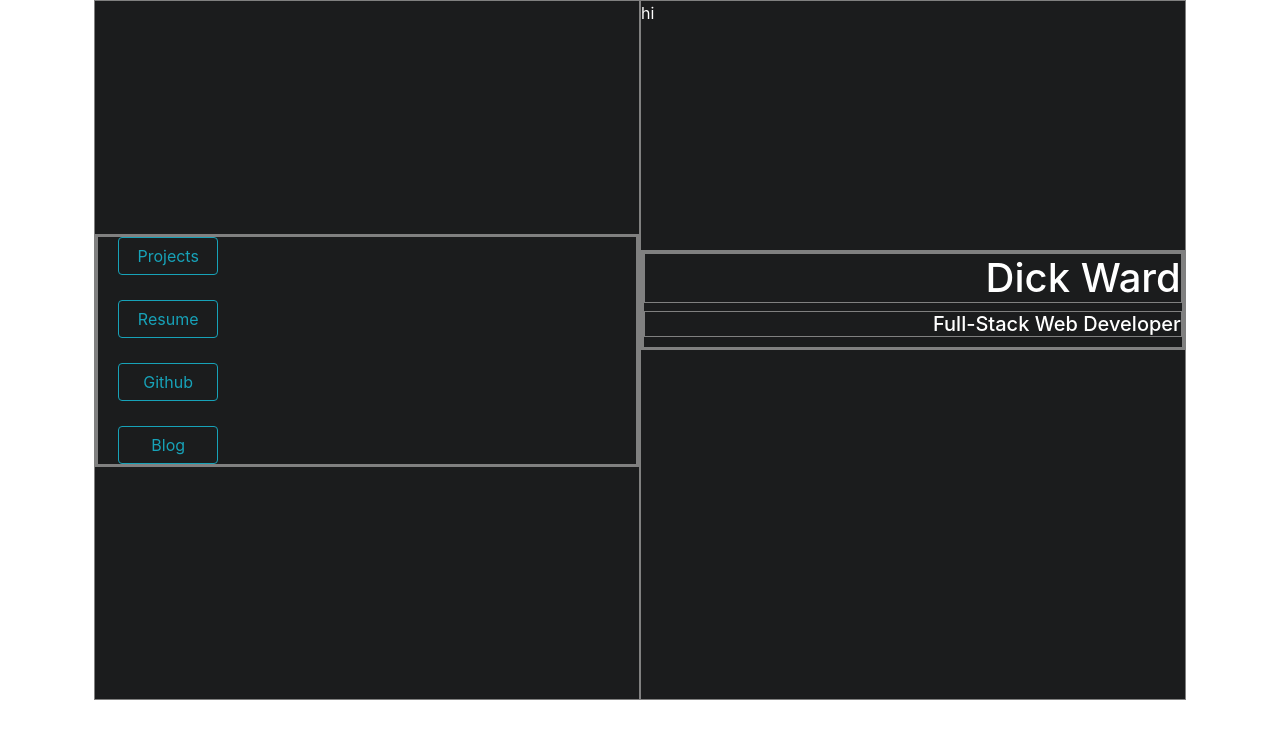
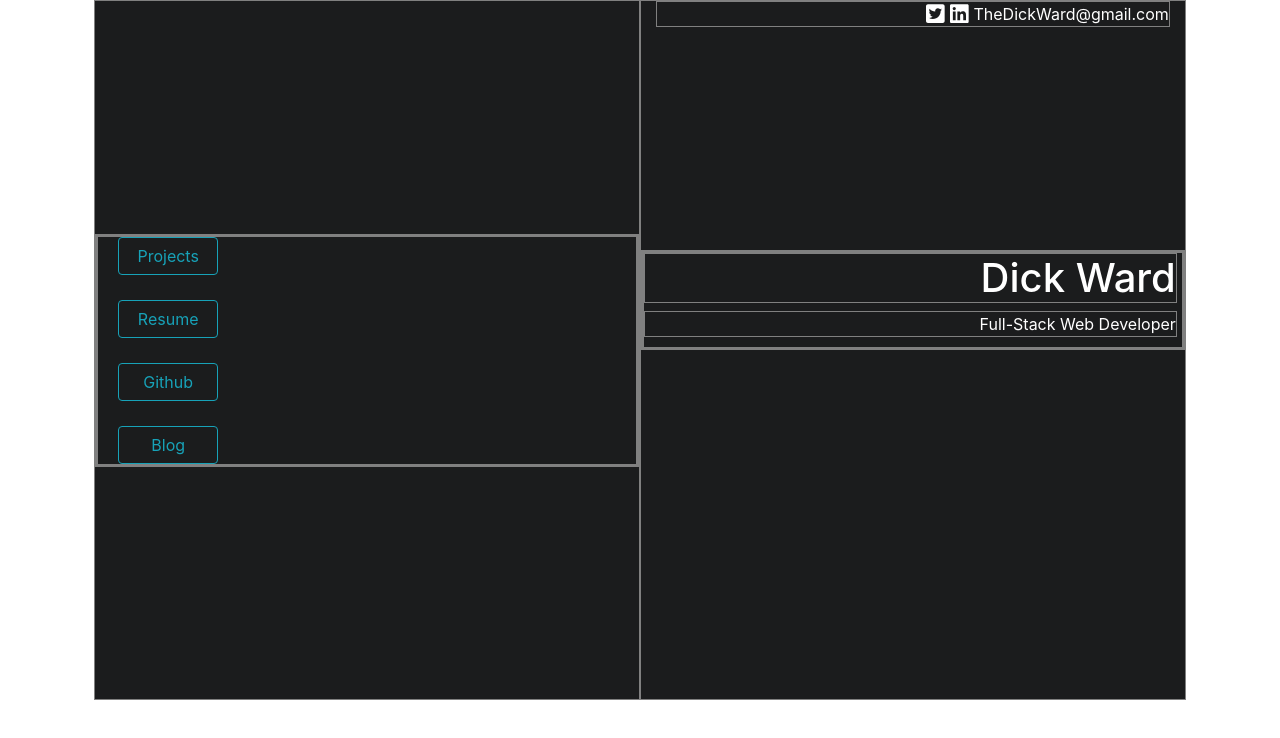
Before and after one commit to Dick-Ward/portfolio_v1, a React (Create React App) app: page / in a window 1280 px wide. Shown: the top 738 px of the page. Built offline with nearby package versions, Linux system fonts and the light colour scheme.

Commit message:
added email and icon

```diff
--- a/public/index.html
+++ b/public/index.html
@@ -8,6 +8,7 @@
       manifest.json provides metadata used when your web app is added to the
       homescreen on Android. See https://developers.google.com/web/fundamentals/engage-and-retain/web-app-manifest/
     -->
+    <script defer src="https://use.fontawesome.com/releases/v5.0.6/js/all.js"></script>
     <link rel="manifest" href="%PUBLIC_URL%/manifest.json">
     <link rel="shortcut icon" href="%PUBLIC_URL%/favicon.ico">
     <!--
--- a/src/components/Splash.js
+++ b/src/components/Splash.js
@@ -3,7 +3,12 @@ import { Row, Col, Button } from "reactstrap";
 
 const Splash = () => {
   return (
-    <div style={{ maxWidth: "2000px", margin: "auto" }}>
+    <div
+      style={{
+        maxWidth: "2000px",
+        margin: "auto"
+      }}
+    >
       <Row style={{ minHeight: "700px" }}>
         <Col className="splashColumn" sm={{ size: "5", offset: 1 }}>
           <div className="splashButtonBox">
@@ -43,12 +48,18 @@ const Splash = () => {
           </div>
         </Col>
         <Col sm="5" className="splashColumn">
-          <Row>hi</Row>
+          <Row>
+            <Col>
+              <div className="divOutline socialBar">
+                <i className="fab fa-twitter-square fa-lg splashIcon" />
+                <i className="fab fa-linkedin fa-lg splashIcon" />
+                TheDickWard@gmail.com
+              </div>
+            </Col>
+          </Row>
           <div className="splashTextBox">
             <h1 className="divOutline splashHeadline">Dick Ward</h1>
-            <h5 className="divOutline splashByline">
-              Full-Stack Web Developer
-            </h5>
+            <p className="divOutline splashByline">Full-Stack Web Developer</p>
           </div>
         </Col>
       </Row>
--- a/src/index.css
+++ b/src/index.css
@@ -26,10 +26,16 @@ body {
 
 .splashHeadline {
   text-align: right;
+  margin-right: 5px;
+}
+
+.splashIcon {
+  margin-right: 5px;
 }
 
 .splashByline {
   text-align: right;
+  margin-right: 5px;
 }
 
 .splashButtonBox {
@@ -54,3 +60,7 @@ body {
   height: 100px;
   margin: auto;
 }
+
+.socialBar {
+  text-align: right;
+}
```
